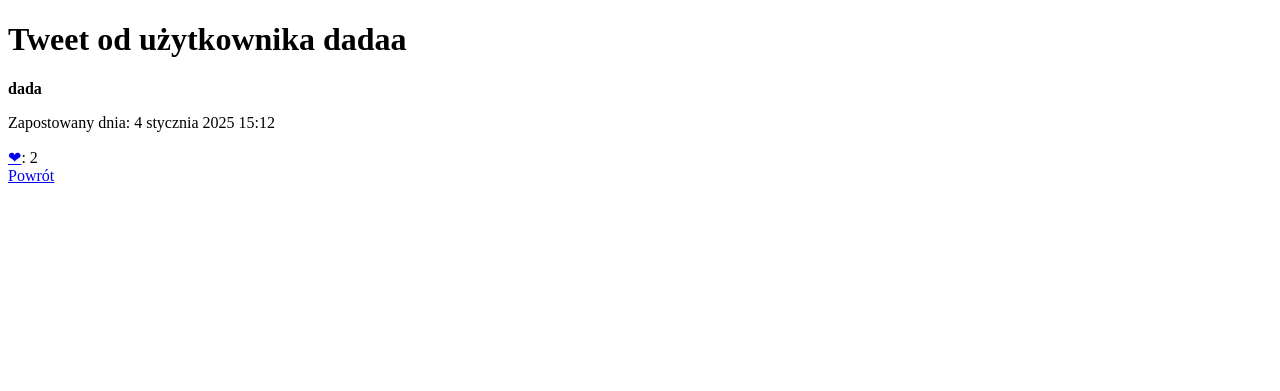
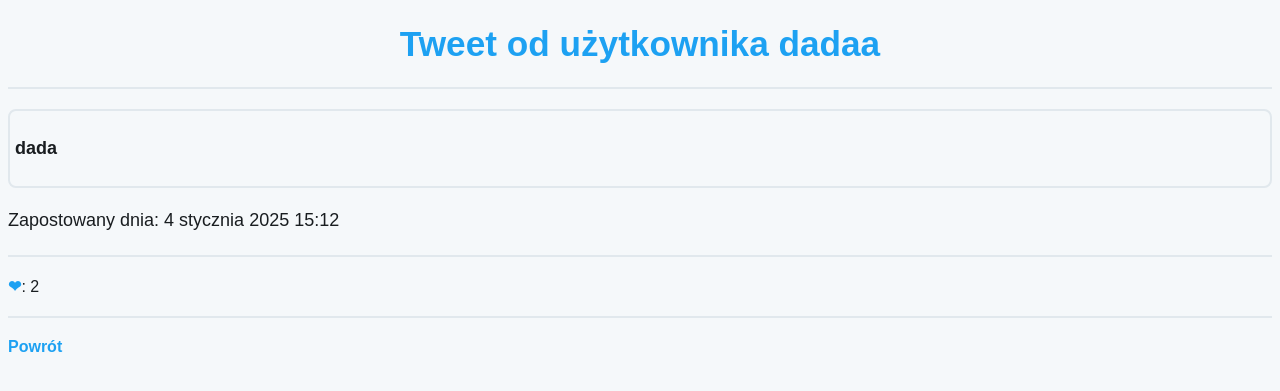
Before and after one commit to JakubPro/django, a Django app: page /tweet/1/ in a window 1280 px wide. Shown: the top 391 px of the page. Run offline with Django 5.2, Linux system fonts and the light colour scheme; a user stored in the database is signed in; data comes from the database, SQL or seed files in the repository; both versions use the stored data as it was after the commit.

Commit message:
zmiany kosmetyczne, dodanie stylów oraz niewielkie zmiany działania strony

```diff
--- /dev/null
+++ b/twitter/tweets/static/css/styles.css
@@ -0,0 +1,140 @@
+body{
+    font-family: Arial, sans-serif;
+    background-color: #f5f8fa;
+    color: #191d20;
+    margin: 0.5;
+    padding: 0;
+}
+
+h1{
+    text-align: center;
+    color: #1da1f2;
+    font-size: 2.2rem;
+}
+
+form{
+    max-width: 600px;
+    margin: 0 auto;
+    padding: 20px;
+    background-color: #ffffff;
+    border-radius: 8px;
+}
+
+form div{
+    margin-bottom: 15px;
+}
+
+form label{
+    display: block;
+    font-weight: bold;
+}
+
+form input, form textarea, form button {
+    width: 97%;
+    padding: 10px;
+    font-size: 16px;
+    margin-top: 5px;
+    border-radius: 4px;
+    border: 1px solid #cccccc;
+}
+
+form input:focus, form textarea:focus{
+    border-color: #1da1f2;
+    outline: none;
+}
+
+form button {
+    background-color: #1da1f2;
+    color: white;
+    font-weight: bold;
+    border: none;
+    cursor: pointer;
+    width: 100%;
+}
+
+form button:hover{
+    background-color: #0d8bd4;
+}
+
+hr{
+    border: 1px solid #e1e8ed;
+    margin: 20px 0;
+}
+
+a{
+    color: #1da1f2;
+    text-decoration: none;
+    font-weight: bold;
+}
+
+a:hover{
+    text-decoration: underline;
+}
+
+ul{
+    list-style: none;
+    padding: 0;
+    margin: 20px auto;
+    max-width: 600px;
+    background: #ffffff;
+    border-radius: 8px;
+    box-shadow: 0 4px 6px rgba(0, 0, 0, 0.1);
+}
+
+li{
+    padding: 15px;
+    border: 1px solid #e1e8ed;
+    word-wrap: break-word;
+    overflow-wrap: break-word;
+    white-space: normal;
+    max-width: 600px;
+    box-sizing: border-box;
+}
+
+li a{
+    margin-right: 10px;
+
+}
+
+li strong{
+    color: #000000;
+}
+
+p{
+    font-size: 18px;
+    line-height: 1.6;
+}
+
+button{
+    background-color: #1da1f2;
+    color: #ffffff;
+    padding: 10px 20px;
+    border-radius: 4px;
+    text-decoration: none;
+    font-weight: bold;
+}
+
+button:hover{
+    background-color: #0d8bd4;
+}
+
+footer{
+    text-align: center;
+    padding: 10px;
+    background: #1da1f2;
+    color: #ffffff;
+    position: fixed;
+    width: 100%;
+    bottom: 0;
+}
+
+#tweetContent{
+    border: 2px solid #e1e8ed;
+    padding: 5px;
+    border-radius: 8px;
+    word-wrap: break-word;
+    overflow-wrap: break-word;
+    white-space: normal;
+    max-width: 100%;
+    box-sizing: border-box;
+}
--- a/twitter/tweets/templates/tweets/tweetDetail.html
+++ b/twitter/tweets/templates/tweets/tweetDetail.html
@@ -1,17 +1,29 @@
 <!DOCTYPE html>
 <html>
+
 <head>
     <title>Tweet od użytkownika {{ tweet.user.username }} </title>
+    {% load static %}
+    <link rel="stylesheet" href="{% static 'css/styles.css' %}">
+
 </head>
+
 <body>
     <h1>Tweet od użytkownika {{ tweet.user.username }}</h1>
-    <p><strong>{{ tweet.content }}</strong></p>
+    <hr>
+    <div id="tweetContent">
+        <p><strong>{{ tweet.content }}</strong></p>
+    </div>
+
     <p>Zapostowany dnia: {{ tweet.timestamp }}</p>
+
+    <hr>
 
     <a href="{% url 'like_tweet' tweet.id %}">❤</a>: {{ like_count }}
 
-    <br>
+    <hr>
 
     <a href="{% url 'homeSite' %}">Powrót</a>
 </body>
+
 </html>
```
Also changed, not shown: twitter/tweets/templates/tweets/homeSite.html (+10 -8 lines), twitter/tweets/templates/tweets/loginSite.html (+13 -1 lines), twitter/tweets/templates/tweets/postSite.html (+12 -1 lines), twitter/tweets/templates/tweets/signupSite.html (+12 -0 lines), twitter/db.sqlite3.
